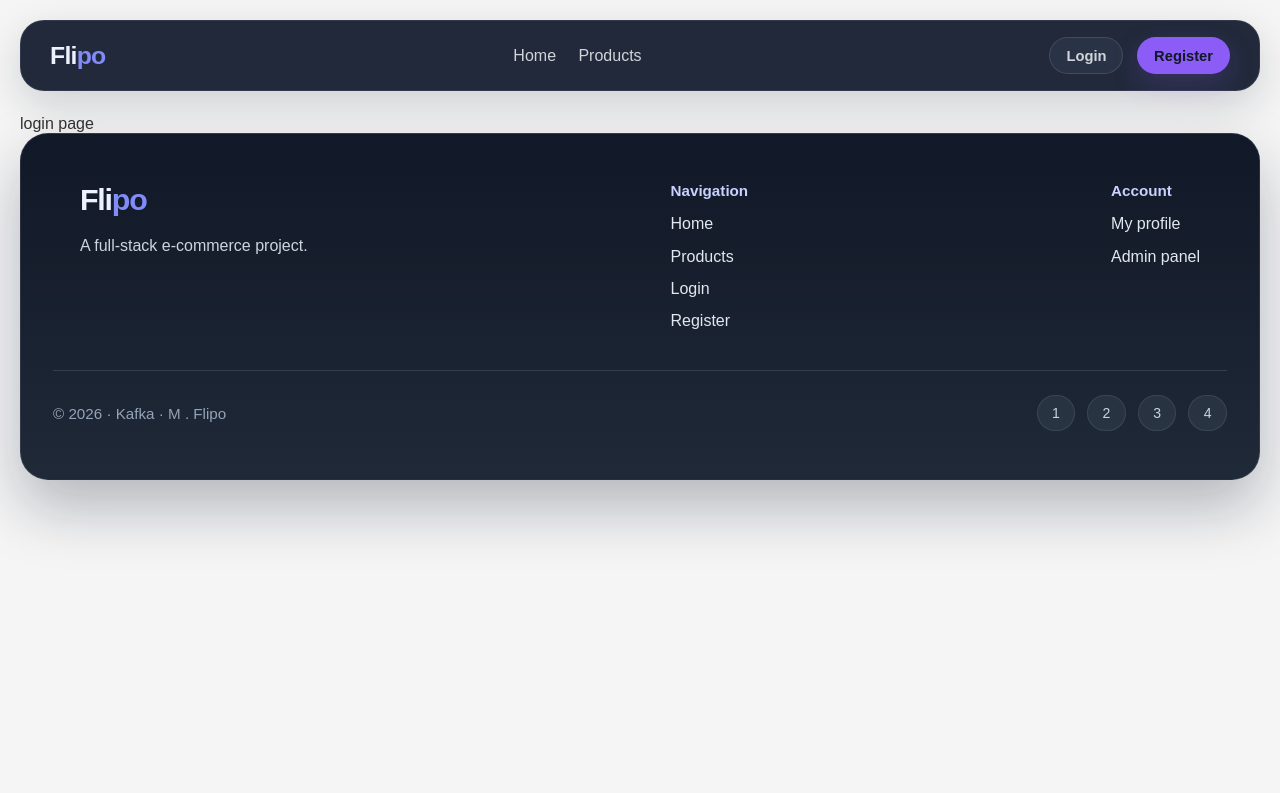
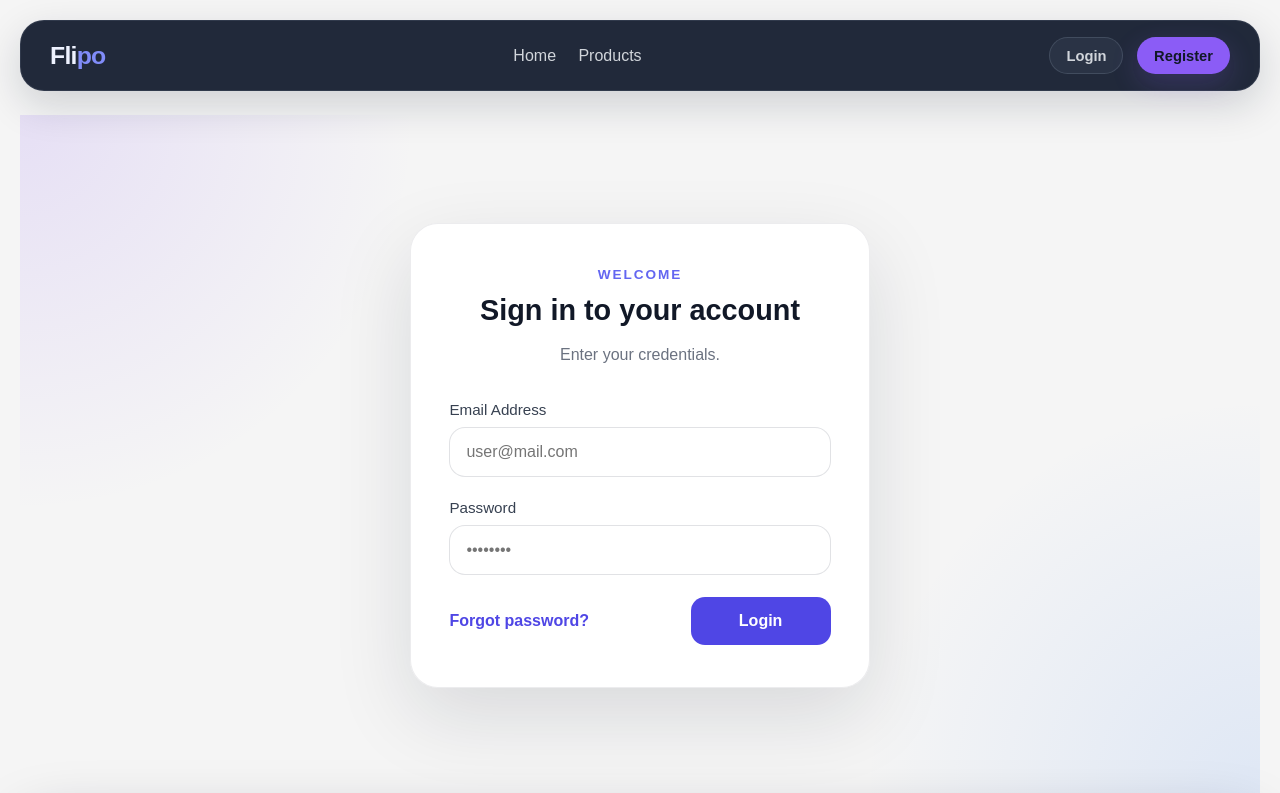
Before and after one commit to flipoSec/SpringBoot_App, a React (Vite) app in the folder React/React/: page /login in a window 1280 px wide. Shown: the top 793 px of the page. Built offline with nearby package versions, Linux system fonts and the light colour scheme.

Commit message:
Ligin page

```diff
--- a/React/React/src/App.css
+++ b/React/React/src/App.css
@@ -262,3 +262,145 @@
     justify-content: flex-start;
   }
 }
+
+.auth-page {
+  min-height: calc(100vh - 120px);
+  display: flex;
+  align-items: center;
+  justify-content: center;
+  padding: 3rem 1.5rem;
+  background: radial-gradient(circle at top left, rgba(139, 92, 246, 0.14), transparent 28%),
+              radial-gradient(circle at bottom right, rgba(59, 130, 246, 0.12), transparent 28%),
+              #f5f5f5;
+}
+
+.auth-card {
+  width: min(460px, 100%);
+  background: rgba(255, 255, 255, 0.94);
+  border: 1px solid rgba(15, 23, 42, 0.08);
+  border-radius: 28px;
+  box-shadow: 0 28px 80px rgba(15, 23, 42, 0.12);
+  padding: 2.6rem 2.4rem;
+  backdrop-filter: blur(16px);
+}
+
+.auth-header {
+  text-align: center;
+  margin-bottom: 2rem;
+}
+
+.auth-eyebrow {
+  display: inline-flex;
+  margin-bottom: 0.75rem;
+  color: #6366f1;
+  font-size: 0.85rem;
+  font-weight: 700;
+  text-transform: uppercase;
+  letter-spacing: 0.14em;
+}
+
+.auth-header h1 {
+  font-size: clamp(1.8rem, 2.2vw, 2.5rem);
+  margin-bottom: 0.85rem;
+  color: #111827;
+}
+
+.auth-header p {
+  color: #6b7280;
+  line-height: 1.75;
+}
+
+.auth-error {
+  margin-bottom: 1.5rem;
+  padding: 0.95rem 1rem;
+  border-radius: 18px;
+  background: #fee2e2;
+  color: #991b1b;
+  border: 1px solid #fecaca;
+}
+
+.auth-field {
+  display: grid;
+  gap: 0.55rem;
+  margin-bottom: 1.35rem;
+}
+
+.auth-field label {
+  font-size: 0.95rem;
+  color: #374151;
+}
+
+.auth-field input {
+  width: 100%;
+  border: 1px solid rgba(15, 23, 42, 0.12);
+  border-radius: 16px;
+  padding: 0.95rem 1rem;
+  font-size: 1rem;
+  color: #111827;
+  background: #ffffff;
+  transition: border-color 180ms ease, box-shadow 180ms ease;
+}
+
+.auth-field input:focus {
+  outline: none;
+  border-color: #8b5cf6;
+  box-shadow: 0 0 0 4px rgba(139, 92, 246, 0.12);
+}
+
+.auth-footer-row {
+  display: flex;
+  align-items: center;
+  justify-content: space-between;
+  flex-wrap: wrap;
+  gap: 1rem;
+  margin-top: 0.5rem;
+}
+
+.auth-link {
+  color: #4f46e5;
+  text-decoration: none;
+  font-weight: 600;
+}
+
+.auth-link:hover {
+  text-decoration: underline;
+}
+
+.auth-submit {
+  min-width: 140px;
+  padding: 0.95rem 1.2rem;
+  border: none;
+  border-radius: 14px;
+  background: #4f46e5;
+  color: #ffffff;
+  font-size: 1rem;
+  font-weight: 700;
+  cursor: pointer;
+  transition: transform 180ms ease, box-shadow 180ms ease, background-color 180ms ease;
+}
+
+.auth-submit:hover:not(:disabled) {
+  transform: translateY(-1px);
+  background: #4338ca;
+  box-shadow: 0 14px 32px rgba(79, 70, 229, 0.18);
+}
+
+.auth-submit:disabled {
+  opacity: 0.65;
+  cursor: not-allowed;
+}
+
+@media (max-width: 520px) {
+  .auth-card {
+    padding: 2rem 1.5rem;
+  }
+
+  .auth-footer-row {
+    flex-direction: column;
+    align-items: stretch;
+  }
+
+  .auth-submit {
+    width: 100%;
+  }
+}
--- a/React/React/src/pages/auth/Login.jsx
+++ b/React/React/src/pages/auth/Login.jsx
@@ -1,12 +1,81 @@
-import { useState } from 'react';
+import { useState, useEffect } from 'react';
 import { Link, useNavigate } from 'react-router-dom';
 import api from '../../api/axios';
 import { useAuth } from '../../context/AuthContext';
 
 export default function Login(){
+    const [email, setEmail] = useState("");
+    const [password, setPassword] = useState("");
+    const [error, setError] = useState("");
+    const [loading, setLoading] = useState(false);
 
+    const {login} = useAuth();
+    const navigate = useNavigate();
 
-    return(<>
-        login page
-    </>);
+    const handleSubmit = async(e) => {
+        e.preventDefault();
+        setError("");
+        setLoading(true);
+
+        try{
+            const response = await api.post('/auth/login', {email, password});
+            login(response.data);
+            if(response.data.role === 'ADMIN'){
+                navigate('/admin');
+            }else{
+                navigate('/products');
+            }
+        }
+        catch(err){
+            setError(err.response?.data?.message || "Something Wrong!");
+        }
+        finally{
+            setLoading(false)
+        }
+    }
+
+    return(
+        <div className="auth-page">
+            <form className="auth-card" onSubmit={handleSubmit}>
+                <div className="auth-header">
+                    <span className="auth-eyebrow">Welcome</span>
+                    <h1>Sign in to your account</h1>
+                    <p>Enter your credentials.</p>
+                </div>
+
+                {error && <div className="auth-error">{error}</div>}
+
+                <div className="auth-field">
+                    <label htmlFor="email">Email Address</label>
+                    <input
+                        id="email"
+                        value={email}
+                        type="email"
+                        placeholder="user@mail.com"
+                        onChange={(e) => setEmail(e.target.value)}
+                        required
+                    />
+                </div>
+
+                <div className="auth-field">
+                    <label htmlFor="password">Password</label>
+                    <input
+                        id="password"
+                        value={password}
+                        type="password"
+                        placeholder="••••••••"
+                        onChange={(e) => setPassword(e.target.value)}
+                        required
+                    />
+                </div>
+
+                <div className="auth-footer-row">
+                    <Link to="/" className="auth-link">Forgot password?</Link>
+                    <button className="auth-submit" type="submit" disabled={loading}>
+                        {loading ? "Loading..." : "Login"}
+                    </button>
+                </div>
+            </form>
+        </div>
+    );
 }
```
